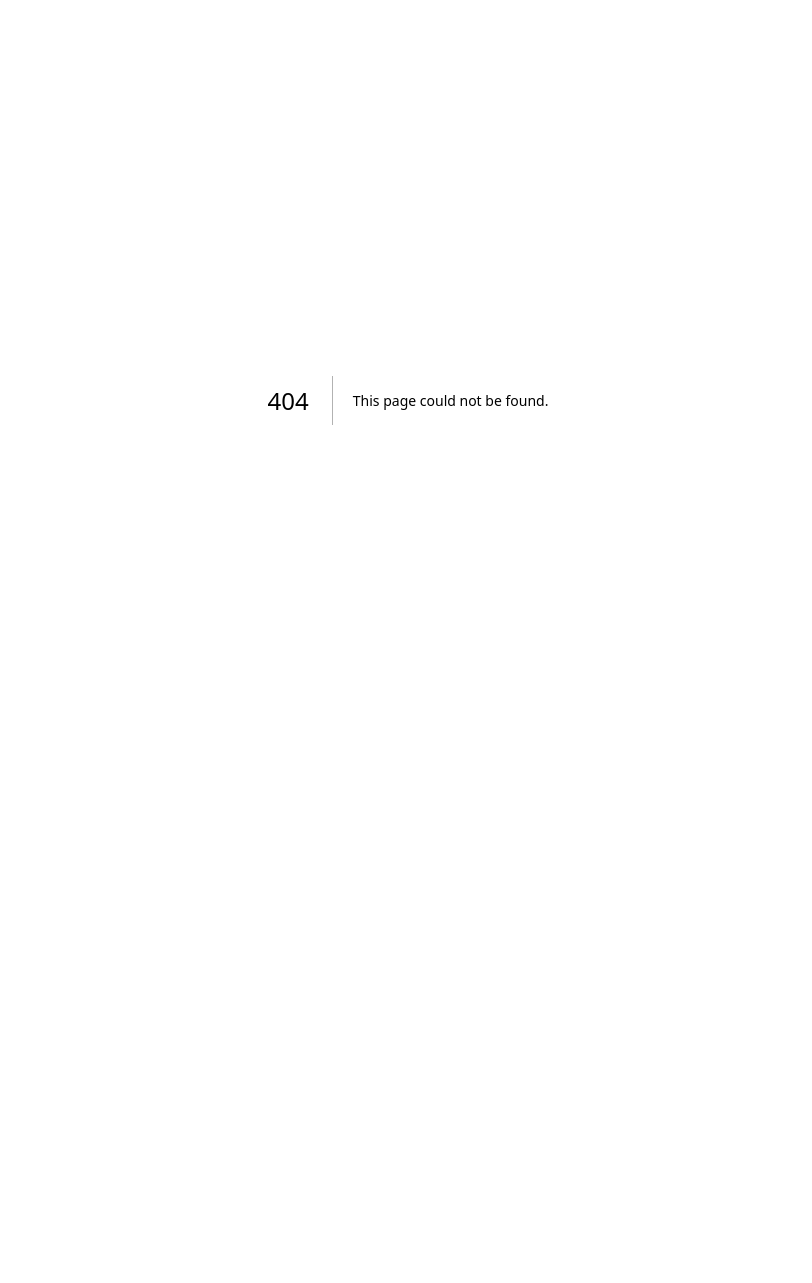
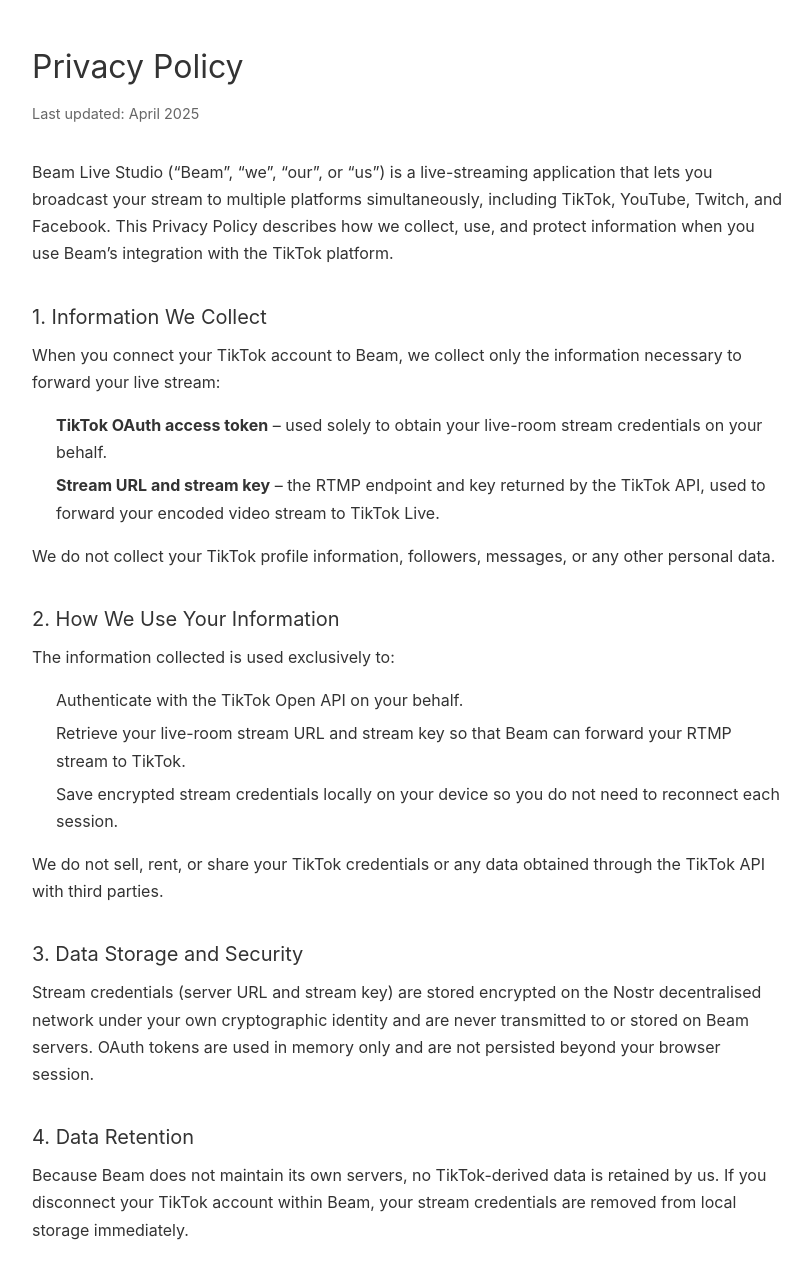
Before and after one commit to nicky-dev/beam, a Next.js app: page /tiktok/privacy in a window 1280 px wide. Before the commit this address had no page. Shown: the top 1283 px of the page, without its empty margins (232-1044 px from the left). Before the commit the page ends 800 px from the top, so only its background shows below. Built offline with nearby package versions, Linux system fonts and the light colour scheme; what @mui/material-nextjs would draw is missing.

Commit message:
Add TikTok Terms of Service and Privacy Policy static pages
Agent-Logs-Url: https://github.com/nicky-dev/beam/sessions/db848d49-46f0-4293-bdaf-a8efe98a78d6

Co-authored-by: nicky-dev <14047941+nicky-dev@users.noreply.github.com>

```diff
--- /dev/null
+++ b/src/app/tiktok/privacy/page.tsx
@@ -0,0 +1,142 @@
+export default function TikTokPrivacyPolicy() {
+	return (
+		<html lang="en">
+			<head>
+				<meta charSet="utf-8" />
+				<meta name="viewport" content="width=device-width, initial-scale=1" />
+				<title>Privacy Policy – Beam Live Studio</title>
+				<style
+					dangerouslySetInnerHTML={{
+						__html: `
+          body { font-family: -apple-system, BlinkMacSystemFont, "Segoe UI", Roboto, sans-serif; max-width: 800px; margin: 0 auto; padding: 40px 24px; color: #333; line-height: 1.7; }
+          h1 { font-size: 2rem; margin-bottom: 8px; }
+          h2 { font-size: 1.25rem; margin-top: 32px; margin-bottom: 8px; }
+          p { margin: 0 0 16px; }
+          ul { margin: 0 0 16px; padding-left: 24px; }
+          li { margin-bottom: 6px; }
+          a { color: #0066cc; }
+          .updated { color: #666; font-size: 0.9rem; margin-bottom: 32px; }
+        `,
+					}}
+				/>
+			</head>
+			<body>
+				<h1>Privacy Policy</h1>
+				<p className="updated">Last updated: April 2025</p>
+
+				<p>
+					Beam Live Studio (&ldquo;Beam&rdquo;, &ldquo;we&rdquo;,
+					&ldquo;our&rdquo;, or &ldquo;us&rdquo;) is a live-streaming
+					application that lets you broadcast your stream to multiple platforms
+					simultaneously, including TikTok, YouTube, Twitch, and Facebook. This
+					Privacy Policy describes how we collect, use, and protect information
+					when you use Beam&rsquo;s integration with the TikTok platform.
+				</p>
+
+				<h2>1. Information We Collect</h2>
+				<p>
+					When you connect your TikTok account to Beam, we collect only the
+					information necessary to forward your live stream:
+				</p>
+				<ul>
+					<li>
+						<strong>TikTok OAuth access token</strong> – used solely to obtain
+						your live-room stream credentials on your behalf.
+					</li>
+					<li>
+						<strong>Stream URL and stream key</strong> – the RTMP endpoint and
+						key returned by the TikTok API, used to forward your encoded video
+						stream to TikTok Live.
+					</li>
+				</ul>
+				<p>
+					We do not collect your TikTok profile information, followers, messages,
+					or any other personal data.
+				</p>
+
+				<h2>2. How We Use Your Information</h2>
+				<p>The information collected is used exclusively to:</p>
+				<ul>
+					<li>Authenticate with the TikTok Open API on your behalf.</li>
+					<li>
+						Retrieve your live-room stream URL and stream key so that Beam can
+						forward your RTMP stream to TikTok.
+					</li>
+					<li>Save encrypted stream credentials locally on your device so you do not need to reconnect each session.</li>
+				</ul>
+				<p>We do not sell, rent, or share your TikTok credentials or any data obtained through the TikTok API with third parties.</p>
+
+				<h2>3. Data Storage and Security</h2>
+				<p>
+					Stream credentials (server URL and stream key) are stored encrypted on
+					the Nostr decentralised network under your own cryptographic identity
+					and are never transmitted to or stored on Beam servers. OAuth tokens
+					are used in memory only and are not persisted beyond your browser
+					session.
+				</p>
+
+				<h2>4. Data Retention</h2>
+				<p>
+					Because Beam does not maintain its own servers, no TikTok-derived data
+					is retained by us. If you disconnect your TikTok account within Beam,
+					your stream credentials are removed from local storage immediately.
+				</p>
+
+				<h2>5. Third-Party Services</h2>
+				<p>
+					Beam uses the TikTok Open API under TikTok&rsquo;s{" "}
+					<a
+						href="https://developers.tiktok.com/doc/tiktok-api-developer-term-of-service"
+						target="_blank"
+						rel="noopener noreferrer"
+					>
+						Developer Terms of Service
+					</a>{" "}
+					and{" "}
+					<a
+						href="https://www.tiktok.com/legal/privacy-policy"
+						target="_blank"
+						rel="noopener noreferrer"
+					>
+						TikTok Privacy Policy
+					</a>
+					. Your use of TikTok through Beam is also subject to those policies.
+				</p>
+
+				<h2>6. Your Rights</h2>
+				<p>
+					You may disconnect your TikTok account from Beam at any time through
+					the Multistream settings panel. This will remove your stored stream
+					credentials from local storage.
+				</p>
+
+				<h2>7. Children&rsquo;s Privacy</h2>
+				<p>
+					Beam is not intended for use by individuals under the age of 13. We do
+					not knowingly collect personal information from children.
+				</p>
+
+				<h2>8. Changes to This Policy</h2>
+				<p>
+					We may update this Privacy Policy from time to time. The &ldquo;Last
+					updated&rdquo; date at the top of this page reflects the most recent
+					revision.
+				</p>
+
+				<h2>9. Contact</h2>
+				<p>
+					If you have any questions about this Privacy Policy, please open an
+					issue in the{" "}
+					<a
+						href="https://github.com/nicky-dev/beam"
+						target="_blank"
+						rel="noopener noreferrer"
+					>
+						Beam GitHub repository
+					</a>
+					.
+				</p>
+			</body>
+		</html>
+	);
+}
--- /dev/null
+++ b/src/app/tiktok/terms/page.tsx
@@ -0,0 +1,149 @@
+export default function TikTokTermsOfService() {
+	return (
+		<html lang="en">
+			<head>
+				<meta charSet="utf-8" />
+				<meta name="viewport" content="width=device-width, initial-scale=1" />
+				<title>Terms of Service – Beam Live Studio</title>
+				<style
+					dangerouslySetInnerHTML={{
+						__html: `
+          body { font-family: -apple-system, BlinkMacSystemFont, "Segoe UI", Roboto, sans-serif; max-width: 800px; margin: 0 auto; padding: 40px 24px; color: #333; line-height: 1.7; }
+          h1 { font-size: 2rem; margin-bottom: 8px; }
+          h2 { font-size: 1.25rem; margin-top: 32px; margin-bottom: 8px; }
+          p { margin: 0 0 16px; }
+          ul { margin: 0 0 16px; padding-left: 24px; }
+          li { margin-bottom: 6px; }
+          a { color: #0066cc; }
+          .updated { color: #666; font-size: 0.9rem; margin-bottom: 32px; }
+        `,
+					}}
+				/>
+			</head>
+			<body>
+				<h1>Terms of Service</h1>
+				<p className="updated">Last updated: April 2025</p>
+
+				<p>
+					These Terms of Service (&ldquo;Terms&rdquo;) govern your use of Beam
+					Live Studio (&ldquo;Beam&rdquo;, &ldquo;we&rdquo;, &ldquo;our&rdquo;,
+					or &ldquo;us&rdquo;), an open-source live-streaming application. By
+					using Beam, you agree to these Terms.
+				</p>
+
+				<h2>1. Description of Service</h2>
+				<p>
+					Beam is a browser-based live-streaming studio that allows you to
+					broadcast your stream to multiple platforms simultaneously, including
+					TikTok, YouTube, Twitch, and Facebook. Beam acts as a relay between
+					your streaming source (e.g. OBS) and the destination platforms via
+					their respective RTMP endpoints.
+				</p>
+
+				<h2>2. TikTok Integration</h2>
+				<p>
+					Beam integrates with the TikTok Open API to allow you to stream
+					directly to TikTok Live. By connecting your TikTok account to Beam,
+					you authorise Beam to:
+				</p>
+				<ul>
+					<li>Obtain a short-lived OAuth access token on your behalf.</li>
+					<li>
+						Call the TikTok Live API to create a live room and retrieve your
+						stream URL and stream key.
+					</li>
+					<li>
+						Forward your encoded video stream to the TikTok RTMP ingest
+						endpoint.
+					</li>
+				</ul>
+				<p>
+					Your use of the TikTok integration is also subject to{" "}
+					<a
+						href="https://developers.tiktok.com/doc/tiktok-api-developer-term-of-service"
+						target="_blank"
+						rel="noopener noreferrer"
+					>
+						TikTok&rsquo;s Developer Terms of Service
+					</a>{" "}
+					and{" "}
+					<a
+						href="https://www.tiktok.com/legal/terms-of-service"
+						target="_blank"
+						rel="noopener noreferrer"
+					>
+						TikTok&rsquo;s Terms of Service
+					</a>
+					.
+				</p>
+
+				<h2>3. User Responsibilities</h2>
+				<p>You agree that you will:</p>
+				<ul>
+					<li>
+						Comply with the terms and community guidelines of all platforms you
+						stream to through Beam, including TikTok, YouTube, Twitch, and
+						Facebook.
+					</li>
+					<li>
+						Not use Beam to stream content that is illegal, harmful, threatening,
+						abusive, defamatory, or otherwise objectionable.
+					</li>
+					<li>
+						Not use Beam to violate any third-party intellectual property rights.
+					</li>
+					<li>
+						Keep your stream keys and credentials confidential and not share them
+						with unauthorised parties.
+					</li>
+				</ul>
+
+				<h2>4. Intellectual Property</h2>
+				<p>
+					Beam is open-source software licensed under the MIT License. You are
+					free to use, copy, modify, merge, publish, distribute, sublicense,
+					and/or sell copies of the software, subject to the terms of that
+					license. You retain all rights to the content you stream through Beam.
+				</p>
+
+				<h2>5. Disclaimer of Warranties</h2>
+				<p>
+					Beam is provided &ldquo;as is&rdquo; and &ldquo;as available&rdquo;
+					without warranty of any kind, express or implied, including but not
+					limited to warranties of merchantability, fitness for a particular
+					purpose, or non-infringement. We do not guarantee that the service will
+					be uninterrupted, error-free, or that defects will be corrected.
+				</p>
+
+				<h2>6. Limitation of Liability</h2>
+				<p>
+					To the fullest extent permitted by applicable law, Beam and its
+					contributors shall not be liable for any indirect, incidental, special,
+					consequential, or punitive damages arising out of your use of or
+					inability to use the service.
+				</p>
+
+				<h2>7. Changes to These Terms</h2>
+				<p>
+					We may update these Terms from time to time. The &ldquo;Last
+					updated&rdquo; date at the top of this page reflects the most recent
+					revision. Continued use of Beam after changes constitutes acceptance of
+					the updated Terms.
+				</p>
+
+				<h2>8. Contact</h2>
+				<p>
+					For questions about these Terms, please open an issue in the{" "}
+					<a
+						href="https://github.com/nicky-dev/beam"
+						target="_blank"
+						rel="noopener noreferrer"
+					>
+						Beam GitHub repository
+					</a>
+					.
+				</p>
+			</body>
+		</html>
+	);
+}
```
